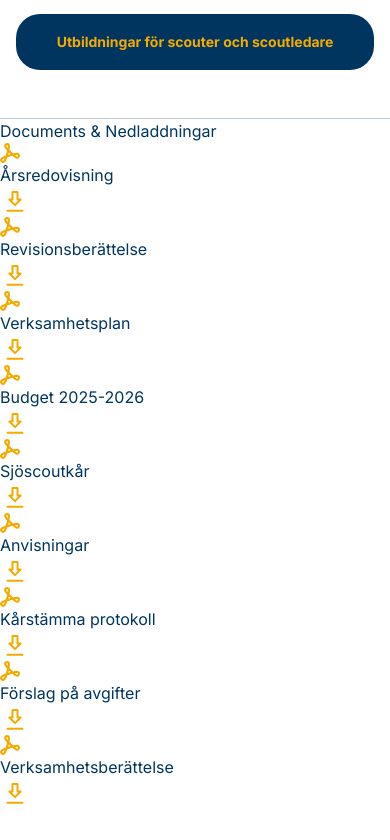
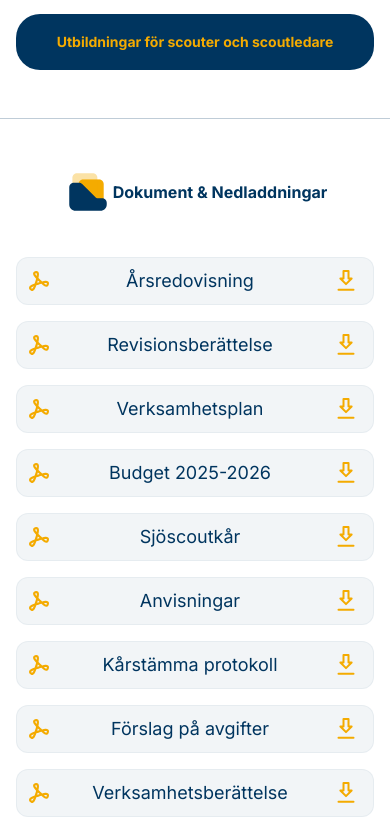
Before and after one commit to imrankhan0503/hss-project, a Next.js app: page /foraldrar in a window 390 px wide. Shown: the part 1204-2044 px from the top of the page. Built offline with nearby package versions, Linux system fonts and the light colour scheme.

Commit message:
tailwind + preview

```diff
--- a/components/Foraldrar/DocumentsDownloads/index.tsx
+++ b/components/Foraldrar/DocumentsDownloads/index.tsx
@@ -1,4 +1,5 @@
 import Image from 'next/image'
+import DocumentDownloads from '@/assets/images/icons/dokument&neladdningar.svg'
 import DownloadIcon from '@/assets/images/icons/download.svg'
 import PreviewIcon from '@/assets/images/icons/preview.svg'
 
@@ -58,36 +59,51 @@ const documents: DocumentProps[] = [
 
 const DocumentsStorage = () => {
     return (
-        <section>
-            <h2>Documents & Nedladdningar</h2>
+        <section className="w-full py-12">
+            <div className="mx-auto max-w-7xl px-4 md:px-6">
+                <div className="mb-10 flex items-center justify-center md:mb-14 md:justify-start">
+                    <Image src={DocumentDownloads} alt="Document section Icon" />
+                    <h2 className="text-base font-bold text-primary md:text-2xl">
+                        Dokument & Nedladdningar
+                    </h2>
+                </div>
 
-            <div>
+                <div className="grid grid-cols-1 gap-4 md:grid-cols-3 md:gap-x-10">
                     {documents.map((document) => (
-                    <div key={document.id}>
+                        <div
+                            key={document.id}
+                            className="flex h-12 w-full items-center justify-between rounded-xl border border-primary/5 bg-primary/5 px-3"
+                        >
                             <a
                                 href={document.file}
                                 target="_blank"
                                 rel="noopener noreferrer"
+                                className="group relative transition-transform hover:scale-110"
                             >
-                            <Image
-                                src={PreviewIcon}
-                                alt="Preview Icon"
-                            />
+                                <Image src={PreviewIcon} alt="Preview Icon" />
+
+                                <span className="absolute left-1/2 top-full z-10 mt-2 hidden -translate-x-1/2 rounded-md bg-primary px-2 py-1 text-xs text-background group-hover:block">
+                                    Preview
+                                </span>
                             </a>
 
-                        <span>{document.title}</span>
+                            <span className="text-center text-lg text-primary md:text-base lg:text-lg">
+                                {document.title}
+                            </span>
 
                             <a
-                            href={document.file}
-                            download
+                                href={document.file} download
+                                className="group relative transition-transform hover:scale-110"
                             >
-                            <Image
-                                src={DownloadIcon}
-                                alt="Download Icon"
-                            />
+                                <Image src={DownloadIcon} alt="Download Icon" />
+
+                                <span className="absolute left-1/2 top-full z-10 mt-2 hidden -translate-x-1/2 rounded-md bg-primary px-2 py-1 text-xs text-background group-hover:block">
+                                    Download
+                                </span>
                             </a>
                         </div>
                     ))}
+                </div>
             </div>
         </section>
     )
```
Also changed, not shown: assets/images/icons/dokument&neladdningar.svg (added). Lines whose indentation alone changed are shown as unchanged.
